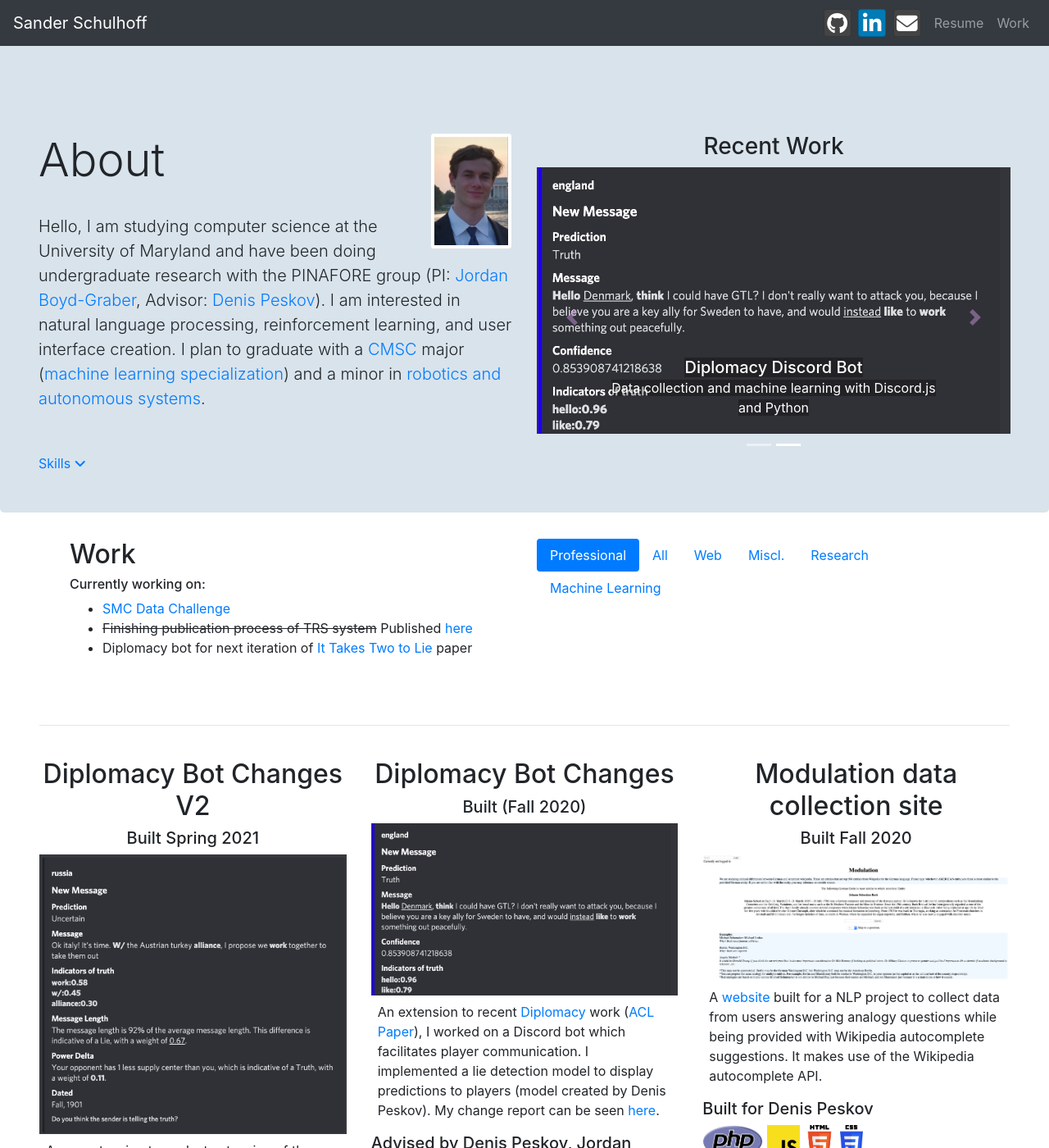
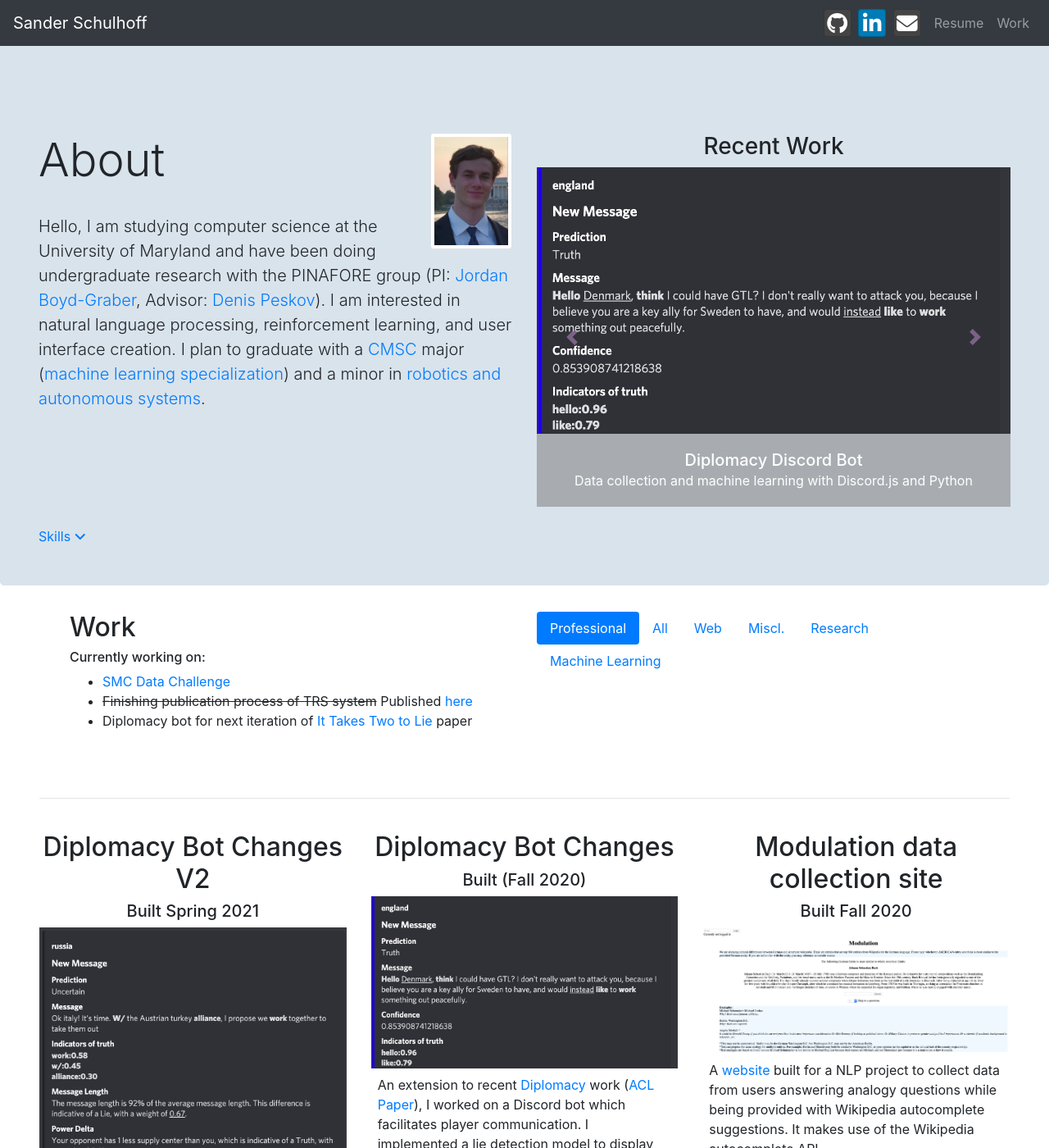
Before and after one commit to trigaten/trigaten.github.io, a Jekyll site: the page built from index.html, in a window 1280 px wide and 1400 px high. Shown: the whole window at 82% size. Built offline with Jekyll 4.4.1, drawn with Linux system fonts in a browser that asks for light colours; nearby versions of some CDN libraries.

Commit message:
Improve carousel caption

```diff
--- a/_includes/head.html
+++ b/_includes/head.html
@@ -38,7 +38,7 @@
     <script src="https://ajax.googleapis.com/ajax/libs/jquery/3.5.1/jquery.min.js"></script>
 
     <!-- columnizer -->
-    <script src="../src/jquery.columnizer.js" type="text/javascript" charset="utf-8"></script>
+    <!-- <script src="../src/jquery.columnizer.js" type="text/javascript" charset="utf-8"></script> -->
 
     <!-- Global site tag (gtag.js) - Google Analytics -->
     <script async src="https://www.googletagmanager.com/gtag/js?id=G-525WYXFYWM"></script>
--- a/index.html
+++ b/index.html
@@ -2,14 +2,11 @@
 title: Sander Schulhoff
 ---
 <script type="text/javascript" src="assets/scripts.js"></script>
-<style>
+<!-- <style>
     * {
-        /* border: 1px solid */
+        border: 1px solid black
     }
-</style>
-
-<!-- <img src="media/smile.png" style="height 50px; position: -50px;position: relative;"> -->
-
+</style> -->
 
 <!-- name/card -->
 
@@ -50,27 +47,33 @@ title: Sander Schulhoff
             <div class="col-md-12 col-lg-6 text-right">
                 <h3 class="text-center">Recent Work</h3>
 
-                <div id="carousel" class="carousel slide m-0 p-0 w-100 h-100" data-ride="carousel">
-                    <ol class="carousel-indicators" style="z-index: 1;">
+                <div id="carousel" class="carousel slide m-0 p-0" data-ride="carousel">
+                    <!-- <ol class="carousel-indicators" style="z-index: 1;">
                         <li data-target="#carousel" data-slide-to="0" class="active"></li>
-                        <li data-target="#carousel" data-slide-to="1"></li>
+                        <li data-target="#carousel" data-slide-to="1"></li> -->
                     <!-- <li data-target="#carousel" data-slide-to="2"></li> -->
                     <!-- <li data-target="#carouselExampleIndicators" data-slide-to="2"></li> -->
-                    </ol>
+                    <!-- </ol> -->
                     <style>
-                        .carousel-caption{
-                            margin-bottom: 0px;
-                            padding-bottom:0px
+                        .carousel-caption {
+                            background-color:rgba(121, 118, 120, 0.5);
+                            position: relative;
+                            left: 0;
+                            top: 0;
+                            z-index: 1;
                         }
                     </style>
                     <div class="carousel-inner">
                         <div class="carousel-item active">
                             <div class="">
-                                <a href="https://teacherrecsystem.tech"><img class="img-fluid" src="assets/media/TRS-GS.png" alt=""></a>
-                                <div class="carousel-caption d-md-block">
-                                    <h5 style="display:inline;background-color: rgba(0, 3, 3, 0.9);">Teacher Recommender System</h5>
+                                <a href="https://teacherrecsystem.tech"><img class="img-fluid"
+                                        src="assets/media/TRS-GS.png" alt=""></a>
+                                <div class="carousel-caption">
+                                    <h5 style="display:inline;">Teacher Recommender
+                                        System</h5>
                                     <br>
-                                    <p style="display:inline;background-color: rgba(0, 3, 3, 0.9);">Data collection and processing via Google Workspace APIs</p>
+                                    <p style="display:inline;">Data collection and
+                                        processing via Google Workspace APIs</p>
                                 </div>
                             </div>
                         </div>
@@ -84,10 +87,12 @@ title: Sander Schulhoff
                         </div> -->
                         <div class="carousel-item">
                             <a href="#projects"><img class="img-fluid" src="assets/media/Diplomacy.png" alt=""></a>
-                            <div class="carousel-caption d-md-block" >
-                                <h5 style="display:inline;background-color: rgba(0, 3, 3, 0.3);">Diplomacy Discord Bot</h5>
+                            <div class="carousel-caption d-md-block">
+                                <h5 style="display:inline;">Diplomacy Discord Bot
+                                </h5>
                                 <br>
-                                <p style="display:inline;background-color: rgba(0, 3, 3, 0.3);">Data collection and machine learning with Discord.js and Python</p>
+                                <p style="display:inline;">Data collection and
+                                    machine learning with Discord.js and Python</p>
                             </div>
                         </div>
                     </div>
@@ -265,7 +265,6 @@ title: Sander Schulhoff
                 $("#more-about-arrow").removeClass("fa-angle-down")
             }
             moreAboutOpen = !moreAboutOpen;
-
         });
 
 
```
Also changed, not shown: other parts of index.html (+0 -5 lines). Lines whose indentation alone changed are shown as unchanged.
